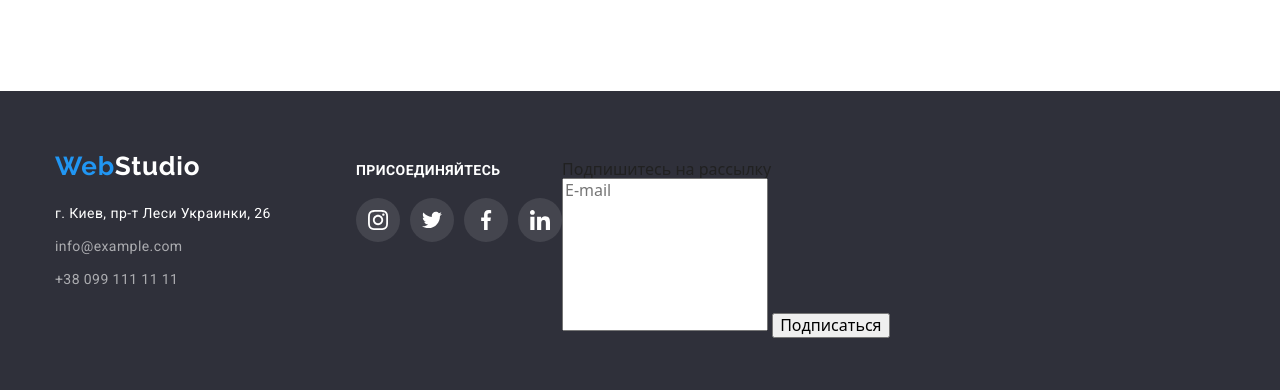
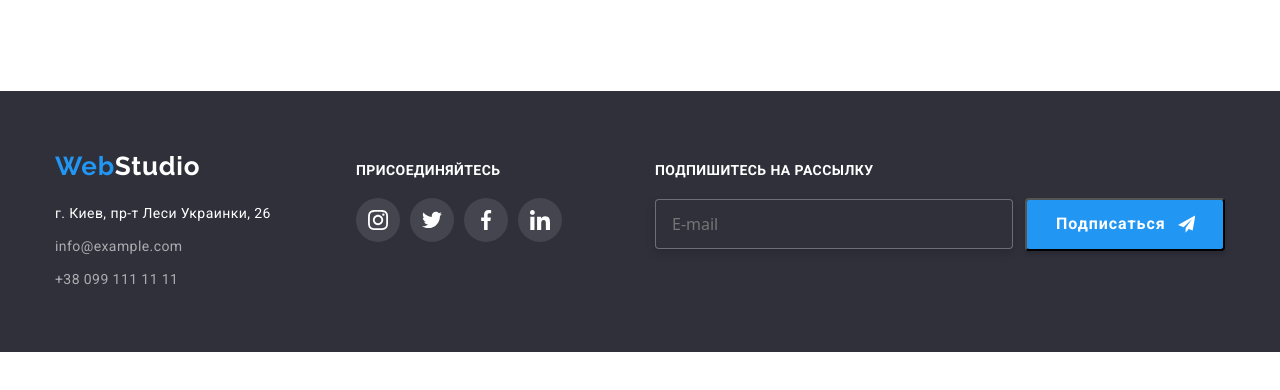
Before and after one commit to Elena-Marchenko/goit-markup-hw-06, a plain HTML site: page index.html in a window 1280 px wide. Shown: the part 2590-2980 px from the top of the page. After the commit the page ends 2942 px from the top, so only its background shows below. Drawn offline with nearby package versions, Linux system fonts and the light colour scheme.

Commit message:
Делает подписку в футер

```diff
--- a/css/style.css
+++ b/css/style.css
@@ -834,6 +834,7 @@ textarea {
 /* Футер соцсети */
 
 .footer-headlin {
+  display: block;
   margin-bottom: 20px;
 
   font-family: 'Roboto', sans-serif;
@@ -855,7 +856,59 @@ textarea {
   justify-content: space-between;
 }
 
+.footer-social {
+  margin-right: 93px;
+}
+
 /* ========= Подписка ========= */
+
+.sub-mail {
+  width: 358px;
+  height: 50px;
+
+  padding: 0;
+  padding-left: 16px;
+  margin-right: 12px;
+  cursor: pointer;
+
+  border: 1px solid rgba(255, 255, 255, 0.3);
+  box-sizing: border-box;
+  filter: drop-shadow(0px 4px 4px rgba(0, 0, 0, 0.15));
+  border-radius: 4px;
+  background-color: #2f303a;
+}
+
+.button-sub {
+  display: flex;
+  align-items: center;
+  max-width: 200px;
+  padding: 10px 28px 10px 29px;
+
+  background: #2196f3;
+  box-shadow: 0px 4px 4px rgba(0, 0, 0, 0.15);
+  border-radius: 4px;
+  cursor: pointer;
+
+  font-family: 'Roboto', sans-serif;
+  font-style: normal;
+  font-weight: bold;
+  font-size: 16px;
+  line-height: 1.8;
+  letter-spacing: 0.06em;
+  color: #ffffff;
+}
+
+.box-sub {
+  display: flex;
+  align-items: center;
+}
+
+.icon-send {
+  margin-left: 12px;
+  width: 24px;
+  height: 24px;
+  fill: #ffffff;
+}
 
 /* ========= Портфолио ========= */
 
--- a/index.html
+++ b/index.html
@@ -71,14 +71,14 @@
                         <d class="modal-heading">Оставьте свои данные, мы вам перезвоним</d>
 
                         <div class="form-field">
-                            <label for="name" class="modal-form-label">Имя</label>
+                            <label for="name">Имя</label>
                             <input type="text" name="name" id="name" class="modal-form-input" autofocus>
                             <svg class="icon-form">
                                 <use href="./image/sprite.svg#icon-name"></use>
                             </svg>
                         </div>
                         <div class="form-field">
-                            <label for="tel" class="">Телефон</label>
+                            <label for="tel">Телефон</label>
                             <input type="tel" name="tel" id="tel" class="modal-form-input">
                             <svg class="icon-form">
                                 <use href="./image/sprite.svg#icon-tel"></use>
@@ -86,7 +86,7 @@
 
                         </div>
                         <div class="form-field">
-                            <label for="mail" class="">Почта</label>
+                            <label for="mail">Почта</label>
                             <input type="email" name="mail" id="mail" class="modal-form-input">
                             <svg class="icon-form">
                                 <use href="./image/sprite.svg#icon-mail"></use>
@@ -403,7 +403,7 @@
                     </address>
                 </div>
                 <div class="footer-social">
-                    <p class="footer-headlin">присоединяйтесь</p>
+                    <b class="footer-headlin">присоединяйтесь</b>
                     <ul class="footer-list list">
                         <li class="social-list-item">
                             <a class="social-list-link link" href="#">
@@ -436,10 +436,14 @@
                     </ul>
                 </div>
                 <form class="footer-sub">
-                    <p class="heading-sub">Подпишитесь на рассылку</p>
+                    <b class="footer-headlin">Подпишитесь на рассылку</b>
                     <div class="box-sub">
-                        <textarea name="sub" id="sub" rows="8" placeholder="E-mail"></textarea>
-                        <button class="button-sub" type="submit">Подписаться</button>
+                        <input class="sub-mail" type="email" name="mail" placeholder="E-mail">
+                        <button class="button-sub" type="submit">Подписаться
+                            <svg class="icon-send" width="24px" height="24px">
+                                <use href="./image/sprite.svg#icon-modal-send"></use>
+                            </svg>
+                        </button>
                     </div>
                 </form>
             </section>
```
Also changed, not shown: portfolio.html (+14 -2 lines), image/Vector.svg (deleted).
